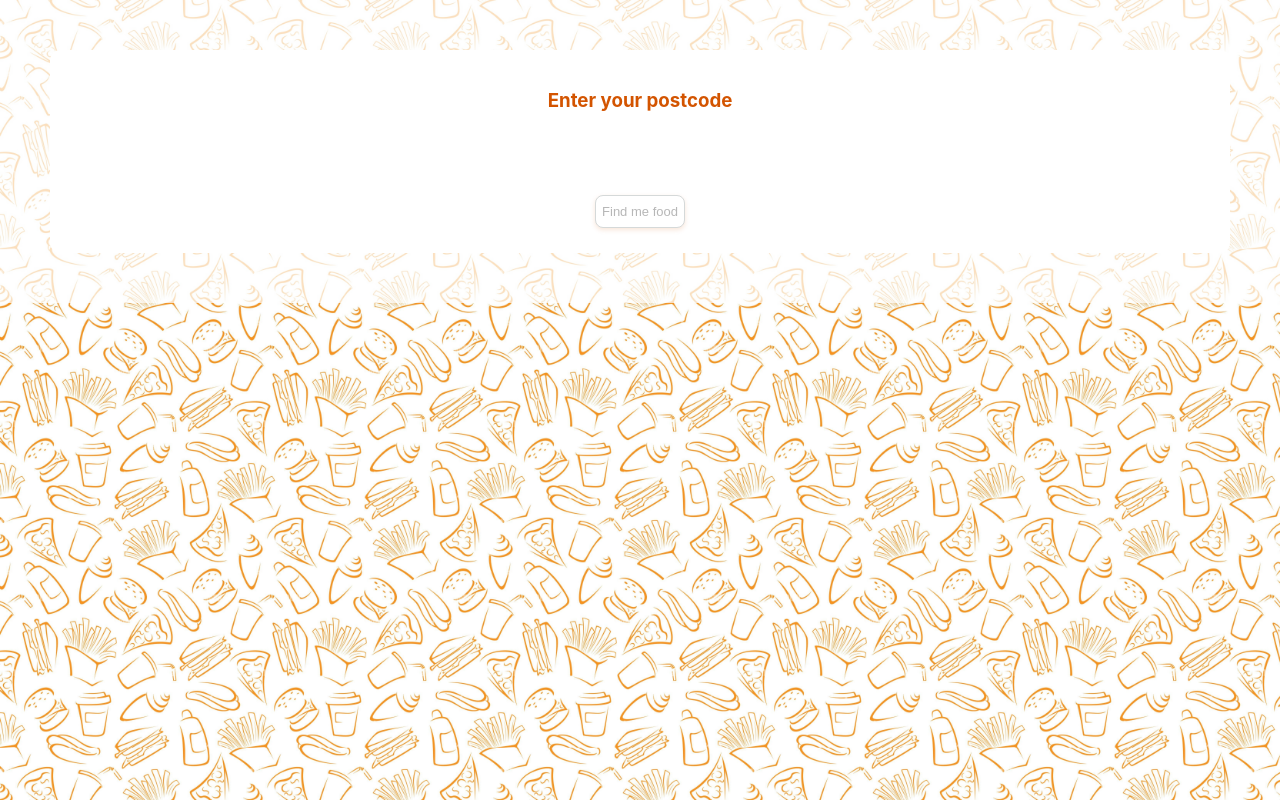
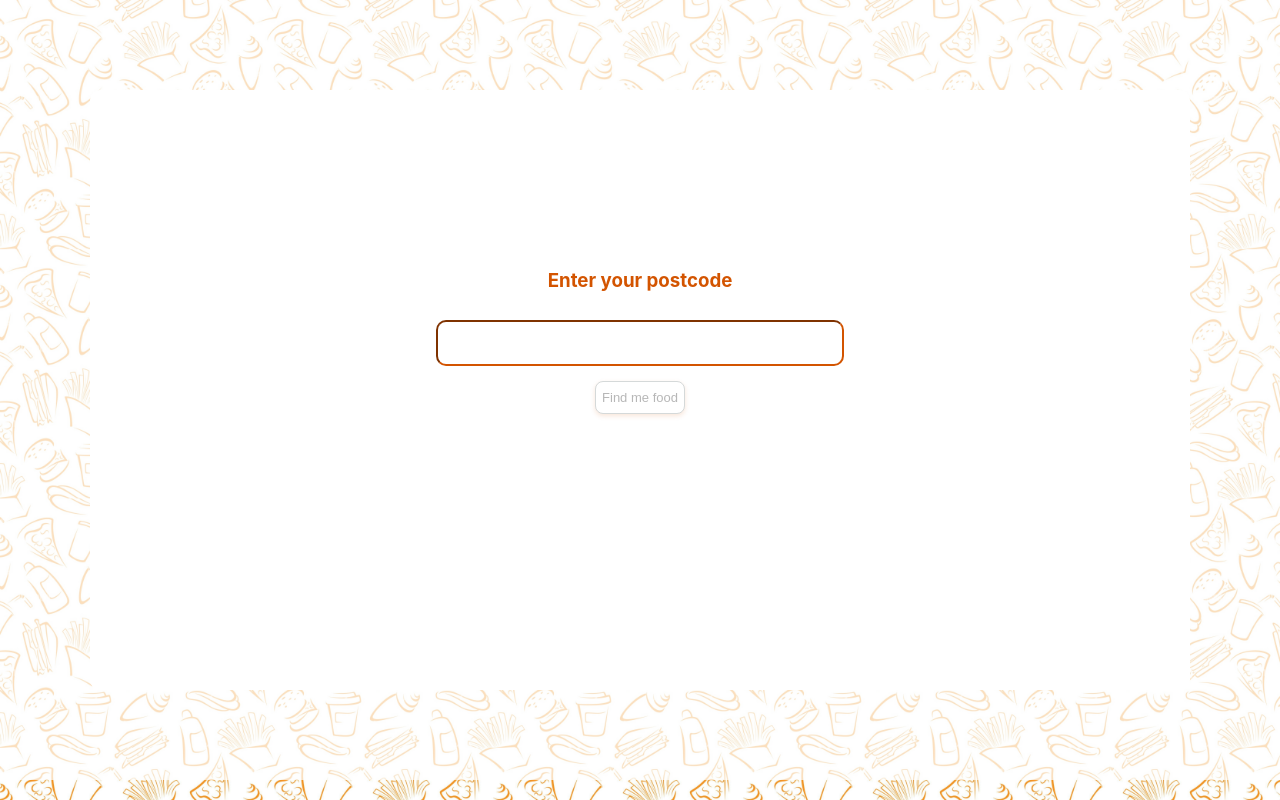
Before and after one commit to thibyaa/restaurant_client, a React (Create React App) app: page / in a window 1280 px wide. Built offline with nearby package versions, Linux system fonts and the light colour scheme.

Commit message:
minor css changes

```diff
--- a/src/components/InputField/InputField.css
+++ b/src/components/InputField/InputField.css
@@ -1,19 +1,18 @@
 .postal_code_form {
   align-items: center;
+  text-align: center;
+  gap:10px;
   display: flex;
   flex-direction: column;
   background-color: white;
   border-radius: 10px;
-  padding: 20px;
+  padding-top: 160px;
+  margin: 40px;
+  height: 55vh;
 }
 
 .postal_code_form > h3 {
   color: rgba(211, 84, 0);
-}
-
-.postal_code_form > form {
-  text-align: center;
-  gap: 10px;
 }
 
 button {
@@ -32,12 +31,8 @@ button {
   min-width: 400px;
   min-height: 40px;
   font-size: 30px;
-  border: 0;
+  border: 2;
+  border-color: rgba(211, 84, 0);
+  border-radius: 10px;
+  text-align: center;
 }
-
-.postal_code_form > hr {
-  border-color: rgba(211, 84, 0);
-  background: rgba(211, 84, 0);
-  border: 0;
-  height: 2px;
-}
--- a/src/components/InputField/InputField.js
+++ b/src/components/InputField/InputField.js
@@ -21,7 +21,6 @@ const InputField = ({ setPostCode }) => {
       <section className="postal_code_form">
         <h3>Enter your postcode</h3>
         <input id="post-code" name="postCode" onChange={handleChange}></input>
-        <hr></hr>
         <Link to={"/search"}>
           <button
             type="button"
--- a/src/containers/CardContainer.css
+++ b/src/containers/CardContainer.css
@@ -4,3 +4,7 @@
   flex-wrap: wrap;
   justify-content: center;
 }
+
+.back_button{
+
+}
--- a/src/containers/CardContainer.js
+++ b/src/containers/CardContainer.js
@@ -1,11 +1,10 @@
 import Card from "../components/Card/Card";
 import Map from "../components/Map/Map";
-import { useLoaderData, useNavigate } from "react-router-dom";
+import { useLoaderData, Link } from "react-router-dom";
 import "./CardContainer.css";
 
 const CardContainer = () => {
   const { centralCoordinates, firstTen } = useLoaderData();
-  const navigate = useNavigate();
 
   const mapRestaurantData = firstTen.map((restaurant) => {
     return (
@@ -20,15 +19,13 @@ const CardContainer = () => {
     );
   });
 
-  const handleClick = () => {
-    navigate("/");
-  };
-
   return (
     <>
-      <button className="back_button" onClick={handleClick}>
+    <Link to="/">
+      <button className="back_button">
         Back
       </button>
+      </Link>
       <section className="card_container">
         {mapRestaurantData}
         <Map firstTen={firstTen} centralCoordinates={centralCoordinates} />
```
